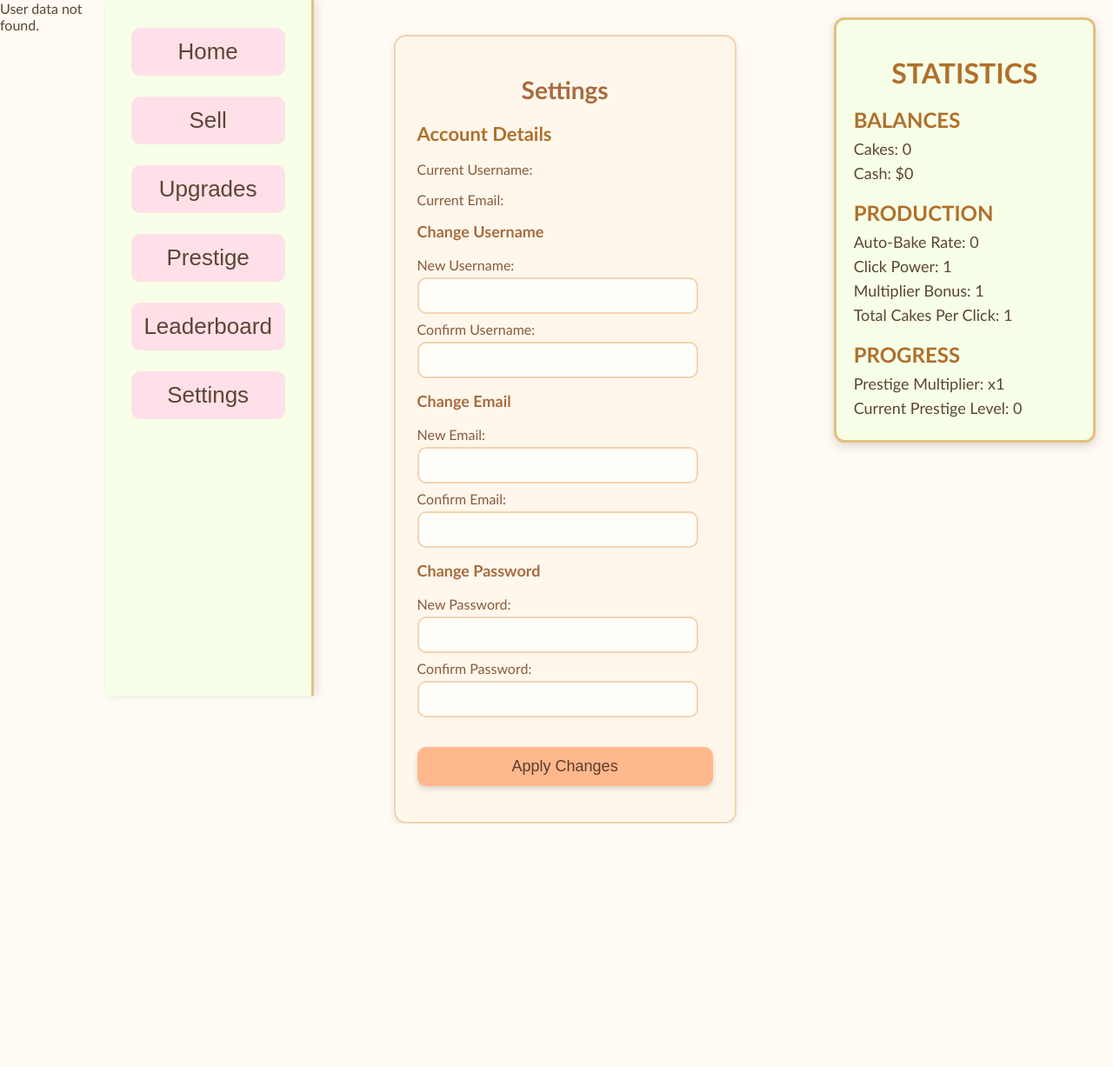
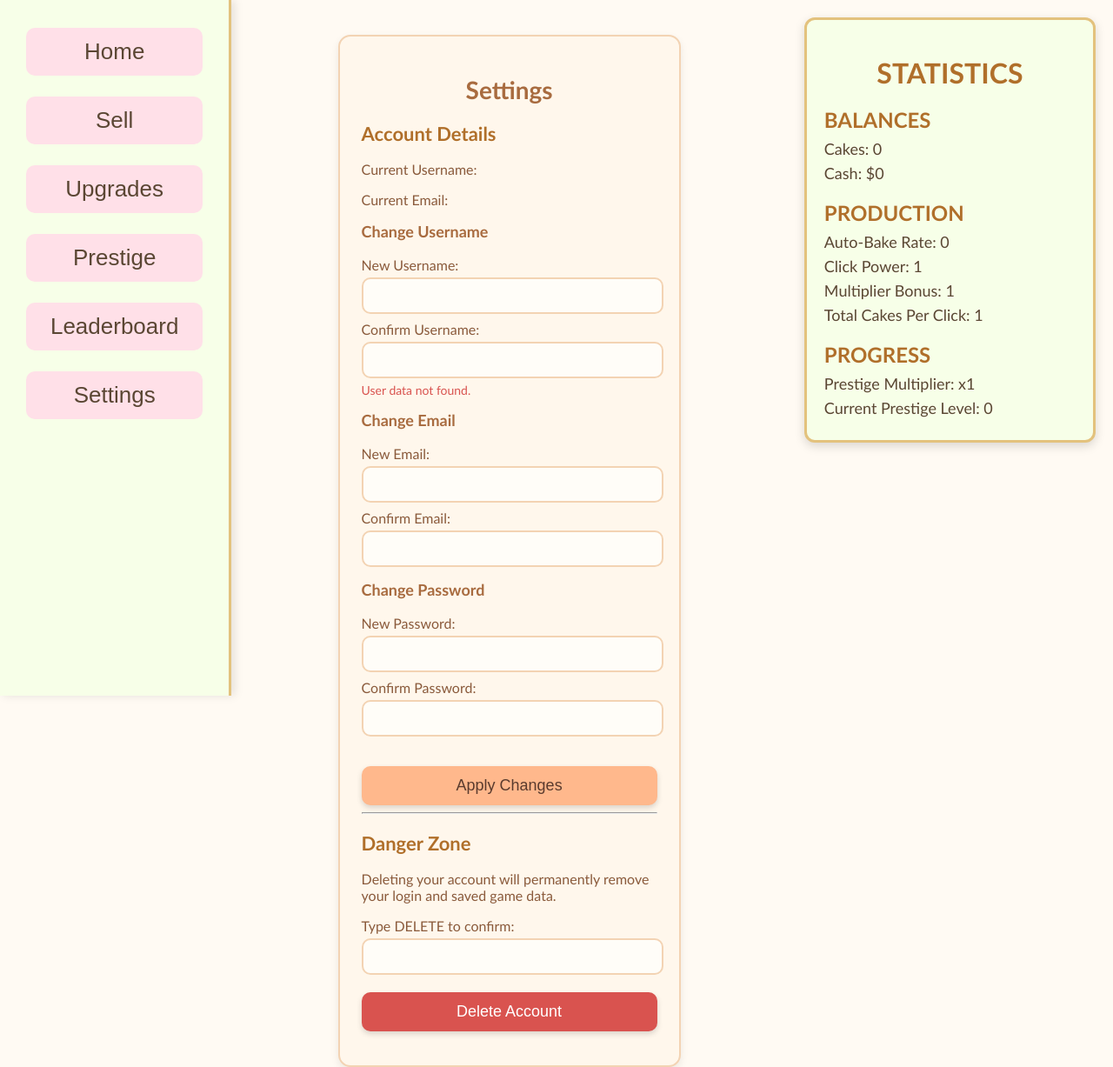
Before and after one commit to jbiri03/idleClick, a PHP site: page /settings.php in a window 1280 px wide. Shown: the whole page at 87% size. Before the commit the page ends 947 px from the top, so only its background shows below. Run offline with PHP 8.4, Linux system fonts and the light colour scheme; the visitor is signed in with stand-in values (Sample User, id 1); data comes from the database, SQL or seed files in the repository; both versions use the stored data as it was after the commit.

Commit message:
Delete Account option

```diff
--- a/settings.php
+++ b/settings.php
@@ -1,41 +1,97 @@
 <?php
 session_start();
+require_once __DIR__ . '/php/config.php';
 
 // INITIALIZE VARIABLES
-// ERROR MSGS
 $errMsg = '';
 $emailErr = '';
 $passwordErr = '';
+$accountErr = '';
 
-// SUCCESS MSGS
 $passwordSuccessMsg = '';
 $emailSuccessMsg = '';
 $usernameSuccessMsg = '';
 
-// PLAYER DATA
 $current_username = '';
 $current_email = '';
 $current_cakes = 0;
 $current_currency = 0;
+$current_multiplier = 1;
+$current_clickPower = 1;
+$current_cps = 0;
+$current_bonus = 0;
 $current_prestige_multiplier = 1;
 $current_prestige_points = 0;
 $current_prestige_level = 0;
 
-    require_once __DIR__ . '/php/config.php';
+if (!isset($_SESSION['user_id'])) {
+    header("Location: index.php");
+    exit;
+}
 
+try {
+    $dsn = "sqlite:$db";
+    $pdo = new PDO($dsn);
+    $pdo->setAttribute(PDO::ATTR_ERRMODE, PDO::ERRMODE_EXCEPTION);
+
+    $userId = (int)$_SESSION['user_id'];
+
+    // HANDLE POST REQUESTS
     if ($_SERVER["REQUEST_METHOD"] === "POST") {
+
+        // DELETE ACCOUNT
+        if (isset($_POST['deleteAccount'])) {
+            $deleteConfirm = trim($_POST['deleteConfirm'] ?? '');
+
+            if ($deleteConfirm !== 'DELETE') {
+                $errMsg = "You must type DELETE exactly to confirm account deletion.";
+            } else {
+                $pdo->beginTransaction();
+
+                try {
+                    $stmt1 = $pdo->prepare("DELETE FROM player_upgrades WHERE user_id = :user_id");
+                    $stmt1->execute([':user_id' => $userId]);
+
+                    $stmt2 = $pdo->prepare("DELETE FROM player_save WHERE id = :user_id");
+                    $stmt2->execute([':user_id' => $userId]);
+
+                    $stmt3 = $pdo->prepare("DELETE FROM users WHERE id = :user_id");
+                    $stmt3->execute([':user_id' => $userId]);
+
+                    $pdo->commit();
+
+                    $_SESSION = [];
+                    if (ini_get("session.use_cookies")) {
+                        $params = session_get_cookie_params();
+                        setcookie(
+                            session_name(),
+                            '',
+                            time() - 42000,
+                            $params["path"],
+                            $params["domain"],
+                            $params["secure"],
+                            $params["httponly"]
+                        );
+                    }
+
+                    session_destroy();
+
+                    header("Location: index.php");
+                    exit;
+                } catch (PDOException $e) {
+                    if ($pdo->inTransaction()) {
+                        $pdo->rollBack();
+                    }
+                    $accountErr = "Failed to delete account. Please try again.";
+                }
+            }
+        }
+
+        // APPLY ACCOUNT CHANGES
+        elseif (isset($_POST['applyChanges'])) {
             require __DIR__ . '/php/modify.php';
         }
-
-    $clicks = isset($_POST['clicks']) ? $_POST['clicks'] : 0;
-    $currency = isset($_POST['currency']) ? $_POST['currency'] : 0;
-
-    if(isset($_SESSION['user_id'])) {
-        try {
-            $dsn = "sqlite:$db";
-            $pdo = new \PDO($dsn);
-
-            $pdo->setAttribute(\PDO::ATTR_ERRMODE, \PDO::ERRMODE_EXCEPTION);
+    }
 
     // LOAD FULL GAME STATE
     $stmt = $pdo->prepare("
@@ -43,11 +99,10 @@ $current_prestige_level = 0;
         FROM player_save
         WHERE id = :user_id
     ");
+    $stmt->execute([':user_id' => $userId]);
+    $player_data = $stmt->fetch(PDO::FETCH_ASSOC);
 
-            $stmt->execute([':user_id' => $_SESSION['user_id']]);
-            $player_data = $stmt->fetch(\PDO::FETCH_ASSOC);
-
-            if($player_data) {
+    if ($player_data) {
         $current_cakes = (int)$player_data['cakes'];
         $current_currency = (int)$player_data['currency'];
         $current_multiplier = (int)$player_data['multiplier'];
@@ -56,36 +111,24 @@ $current_prestige_level = 0;
         $current_bonus = (int)$player_data['bonus'];
         $current_prestige_multiplier = (float)($player_data['prestige_multiplier'] ?? 1);
         $current_prestige_points = (int)($player_data['prestige_points'] ?? 0);
-                $current_prestige_level = (int)$player_data['prestige_level'];
-            }
-            else {
-                $current_cakes = 0;
-                $current_currency = 0;
-                $current_multiplier = 1;
-                $current_clickPower = 1;
-                $current_cps = 0;
-                $current_bonus = 0;
+        $current_prestige_level = (int)($player_data['prestige_level'] ?? 0);
     }
 
+    // LOAD USER DATA
     $userStmt = $pdo->prepare("SELECT email, username FROM users WHERE id = :user_id");
-            $userStmt->execute([':user_id' => $_SESSION['user_id']]);
-            $user_data = $userStmt->fetch(\PDO::FETCH_ASSOC);
+    $userStmt->execute([':user_id' => $userId]);
+    $user_data = $userStmt->fetch(PDO::FETCH_ASSOC);
 
-            if($user_data) {
+    if ($user_data) {
         $current_username = htmlspecialchars($user_data['username']);
         $current_email = htmlspecialchars($user_data['email']);
     } else {
-                echo "User data not found.";
+        $errMsg = "User data not found.";
     }
 
-        } catch (\PDOException $e) {
-            echo "Database connection failed: " . $e->getMessage();
+} catch (PDOException $e) {
+    $errMsg = "Database connection failed.";
 }
-    } else {
-        header("Location: index.php");
-    }
-
-
 ?>
 
 <!DOCTYPE html>
@@ -97,64 +140,73 @@ $current_prestige_level = 0;
     <link rel="stylesheet" href="Styles/index.css">
 </head>
 <body>
-        <!-- NAVIGATION OF BASE FEATURES-->
     <div class="column1">
         <div id="nav">
             <ul>
-                    <li><a href="index.php"><button>Home</button></a></li>
-                    <li><a href="sell_cakes.php"><button>Sell</button></a></li>
-                    <li><a href="upgrades.php"><button>Upgrades</button></a></li>
-                    <li><a href="prestige.php"><button>Prestige</button></a></li>
-                    <li><a href="leaderboard.php"><button id = "leaderboard">Leaderboard</button></a></li>
-                    <li><a href="settings.php"><button id = "settingsButton">Settings</button></a></li>
-                    <!-- <li><a href="pets.html"><button>Pets</button></a></li>
-                    <li><a href="inventory.html"><button>Inventory</button></a> </li> -->
+                <li><a href="index.php"><button type="button">Home</button></a></li>
+                <li><a href="sell_cakes.php"><button type="button">Sell</button></a></li>
+                <li><a href="upgrades.php"><button type="button">Upgrades</button></a></li>
+                <li><a href="prestige.php"><button type="button">Prestige</button></a></li>
+                <li><a href="leaderboard.php"><button type="button" id="leaderboard">Leaderboard</button></a></li>
+                <li><a href="settings.php"><button type="button" id="settingsButton">Settings</button></a></li>
             </ul>
         </div>
     </div>
-
 
     <div class="column2">
         <div id="settingsSect">
             <h1>Settings</h1>
 
-                <!-- ACCOUNT DETAILS -->
             <h2>Account Details</h2>
-                <p>Current Username: <?php echo $current_username ?></p>
-                <p>Current Email: <?php echo $current_email ?></p>
+            <p>Current Username: <?php echo $current_username; ?></p>
+            <p>Current Email: <?php echo $current_email; ?></p>
 
-                <!-- MODIFY ACCOUNT -->
             <form method="POST">
                 <h3>Change Username</h3>
                 <label for="newUsername">New Username:</label>
                 <input type="text" id="newUsername" name="newUsername">
+
                 <label for="confirmUsername">Confirm Username:</label>
                 <input type="text" id="confirmUsername" name="confirmUsername"><br>
-                        <p class = "error"><?php echo $errMsg ?></p>
-                        <p class = "success"><?php echo $usernameSuccessMsg ?></p>
+                <p class="error"><?php echo $errMsg; ?></p>
+                <p class="success"><?php echo $usernameSuccessMsg; ?></p>
 
                 <h3>Change Email</h3>
                 <label for="newEmail">New Email:</label>
                 <input type="text" id="newEmail" name="newEmail">
+
                 <label for="confirmEmail">Confirm Email:</label>
                 <input type="text" id="confirmEmail" name="confirmEmail"><br>
-                        <p class = "error"><?php echo $emailErr ?></p>
-                        <p class = "success"><?php echo $emailSuccessMsg ?></p>
+                <p class="error"><?php echo $emailErr; ?></p>
+                <p class="success"><?php echo $emailSuccessMsg; ?></p>
 
                 <h3>Change Password</h3>
                 <label for="newPassword">New Password:</label>
                 <input type="password" id="newPassword" name="newPassword">
+
                 <label for="confirmPassword">Confirm Password:</label>
                 <input type="password" id="confirmPassword" name="confirmPassword"><br>
-                        <p class = "error"><?php echo $passwordErr ?></p>
-                        <p class = "success"><?php echo $passwordSuccessMsg ?></p>
-                    <button>Apply Changes</button>
+                <p class="error"><?php echo $passwordErr; ?></p>
+                <p class="success"><?php echo $passwordSuccessMsg; ?></p>
+
+                <button type="submit" name="applyChanges" value="1">Apply Changes</button>
             </form>
+
+            <hr>
+
+            <h2>Danger Zone</h2>
+            <p>Deleting your account will permanently remove your login and saved game data.</p>
+
+            <form method="POST" onsubmit="return confirm('Are you sure you want to permanently delete your account? This cannot be undone.');">
+                <label for="deleteConfirm">Type DELETE to confirm:</label>
+                <input type="text" id="deleteConfirm" name="deleteConfirm" required>
+                <button type="submit" name="deleteAccount" value="1" id="delete-button">Delete Account</button>
+            </form>
+
+            <p class="error"><?php echo $accountErr; ?></p>
         </div>
     </div>
 
-
-        <!-- GAME STATS -->
     <div class="column3">
         <div id="stats">
             <h1>STATISTICS</h1>
@@ -167,10 +219,10 @@ $current_prestige_level = 0;
 
             <h2>PRODUCTION</h2>
             <ul>
-                        <li>Auto-Bake Rate: <?php echo $current_cps?></li>
-                        <li>Click Power: <?php echo $current_clickPower ?></li>
-                        <li>Multiplier Bonus: <?php echo $current_multiplier?></li>
-                        <li>Total Cakes Per Click: <?php echo $current_clickPower * $current_multiplier * $current_prestige_multiplier?></li>
+                <li>Auto-Bake Rate: <?php echo $current_cps; ?></li>
+                <li>Click Power: <?php echo $current_clickPower; ?></li>
+                <li>Multiplier Bonus: <?php echo $current_multiplier; ?></li>
+                <li>Total Cakes Per Click: <?php echo $current_clickPower * $current_multiplier * $current_prestige_multiplier; ?></li>
             </ul>
 
             <h2>PROGRESS</h2>
@@ -180,12 +232,10 @@ $current_prestige_level = 0;
             </ul>
         </div>
     </div>
-    <!-- HIDDEN GAME STATE FOR JS -->
+
     <span id="multiplierStat" style="display:none;"><?php echo $current_multiplier; ?></span>
     <span id="clickPowerStat" style="display:none;"><?php echo $current_clickPower; ?></span>
     <span id="cpsStat" style="display:none;"><?php echo $current_cps; ?></span>
     <span id="bonusStat" style="display:none;"><?php echo $current_bonus; ?></span>
-
-
 </body>
 </html>
```
Also changed, not shown: database/test.db. Lines whose indentation alone changed are shown as unchanged.
